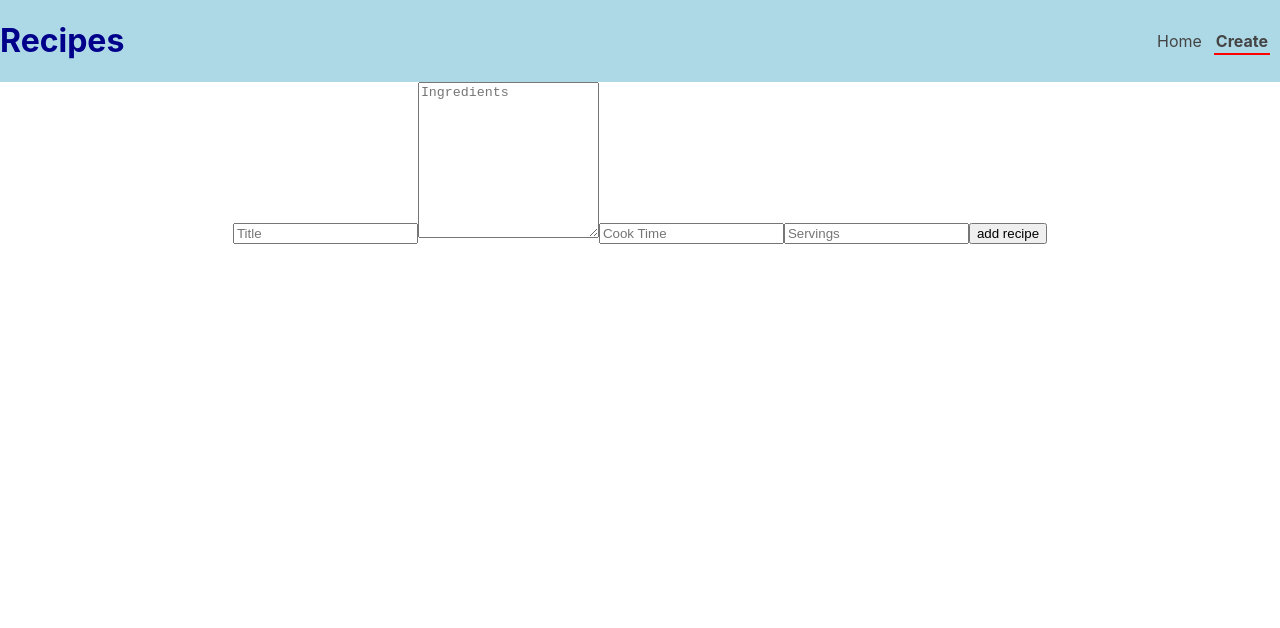
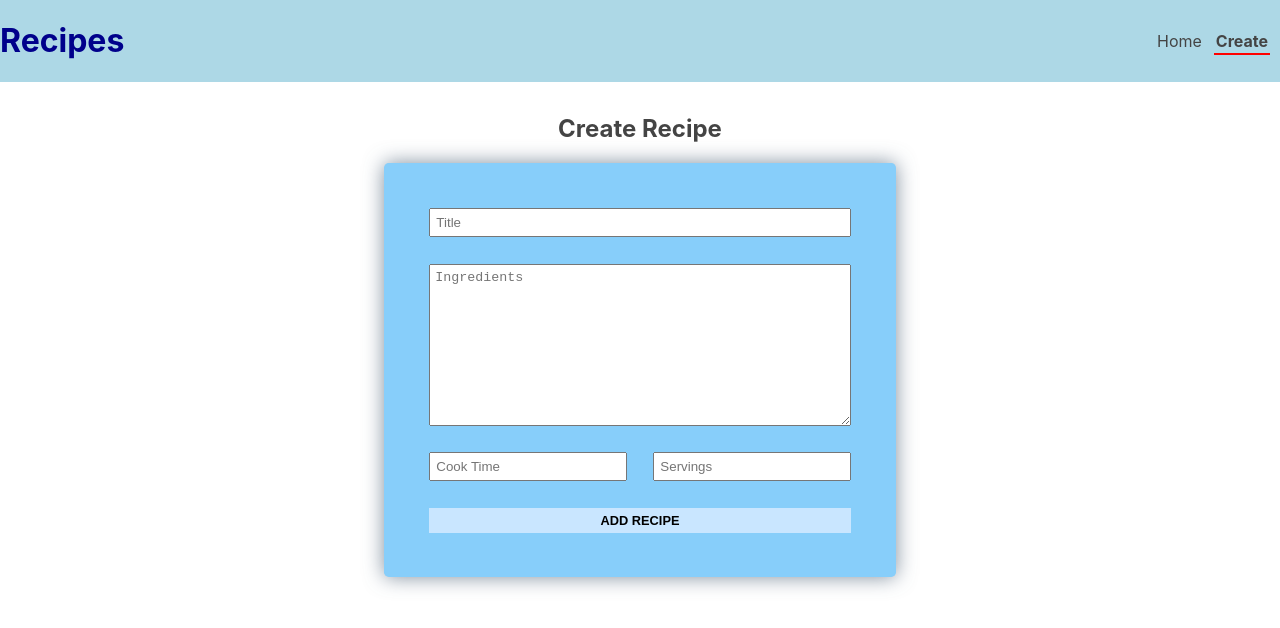
Before and after one commit to elPoeta/react-combine-api-context-hooks-example, a React (Create React App) app: page /addrecipe in a window 1280 px wide. Shown: the top 628 px of the page. Built offline with nearby package versions, Linux system fonts and the light colour scheme.

Commit message:
style form

```diff
--- a/src/components/forms/RecipeForm.js
+++ b/src/components/forms/RecipeForm.js
@@ -1,6 +1,8 @@
 import React, {useState, useContext} from 'react'
 import {RecipeContext} from '../../contexts/RecipeContext';
 import {ADD_RECIPE} from '../../actions/types';
+import './recipeForm.css';
+
 const RecipeForm = () => {
   const { dispatch } = useContext(RecipeContext);
   const [title, setTitle] = useState('');
@@ -27,13 +29,14 @@ const RecipeForm = () => {
   }
 
   return (
-    <div>
+    <div className="RecipeForm">
+      <h2>Create Recipe</h2>
       <form onSubmit={handleSubmit}>
-        <input type="text" name="title" placeholder="Title"  value={title} onChange={e => setTitle(e.target.value)} required />
-        <textarea rows="10" placeholder="Ingredients" value={ingredients} onChange={e=> setIngredients(e.target.value)} required/>
+        <input className="RecipeForm-full" type="text" name="title" placeholder="Title"  value={title} onChange={e => setTitle(e.target.value)} required />
+        <textarea className="RecipeForm-full" rows="10" placeholder="Ingredients" value={ingredients} onChange={e=> setIngredients(e.target.value)} required/>
         <input type="number" name="cookTime" placeholder="Cook Time" value={cookTime}  onChange={e => setCookTime(e.target.value)} required />
         <input type="number" name="servings" placeholder="Servings" value={servings} onChange={e=> setServings(e.target.value)} required />
-        <input type="submit" value="add recipe" />
+        <input className="RecipeForm-full RecipeForm-btnSubmit" type="submit" value="add recipe" />
       </form>
     </div>
   )
--- /dev/null
+++ b/src/components/forms/recipeForm.css
@@ -0,0 +1,44 @@
+.RecipeForm {
+    width: 40%;
+    margin: 2em auto;
+}
+.RecipeForm h2 {
+    color: #444;
+    font-size: 1.5em;
+}
+.RecipeForm form{
+    display: grid;
+    grid-template-columns: 1fr 1fr;
+    justify-content: center;
+    align-items: center;
+    padding: 2em;
+    background: lightskyblue;
+    border-radius: .3em;
+    box-shadow: 0 0 20px 0 rgba(72,94,116,0.7);
+}
+
+.RecipeForm form input,
+.RecipeForm form textarea {
+    padding: 5px;
+    margin: 1em;
+}
+.RecipeForm-full {
+    grid-column: 1 / 3;
+}
+
+.RecipeForm-btnSubmit{
+    background:#c9e6ff;
+    border:0;
+    font-size: .8em;
+    font-weight: bold;
+    text-transform: uppercase;
+}
+
+.RecipeForm-btnSubmit:hover,
+.RecipeForm-btnSubmit:focus{
+  background:#1ab13b;
+  color:#fff;
+  outline:0;
+  cursor: pointer;
+  transition: background-color 2s ease-out;
+}
```
